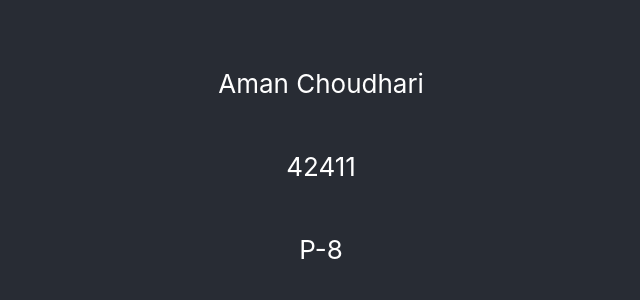
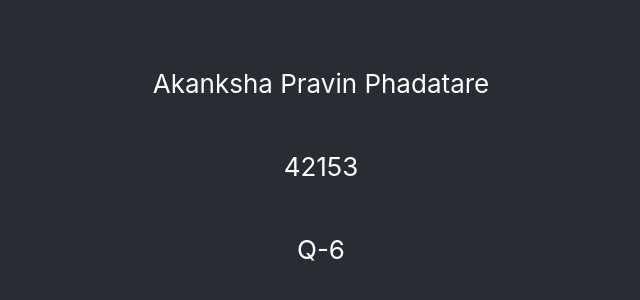
Before and after one commit to Akshaa07/CC_Expt6_42106, a React (Create React App) app: page / in a window 1280 px wide. Shown: the part 234-534 px from the top of the page, without its empty margins (319-959 px from the left). Built offline with nearby package versions, Linux system fonts and the light colour scheme.

Commit message:
Update App.js

```diff
--- a/src/App.js
+++ b/src/App.js
@@ -7,13 +7,13 @@ function App() {
       <header className="App-header">
 
         <p>
-          Aman Choudhari
+          Akanksha Pravin Phadatare
         </p>
         <p>
-          42411
+          42153
         </p>
         <p>
-          P-8
+          Q-6
         </p>
         {/* <a
           className="App-link"
```
